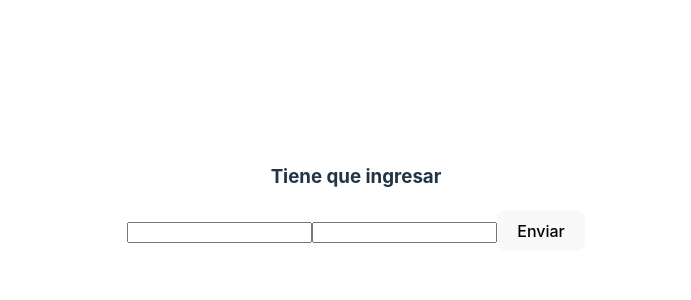
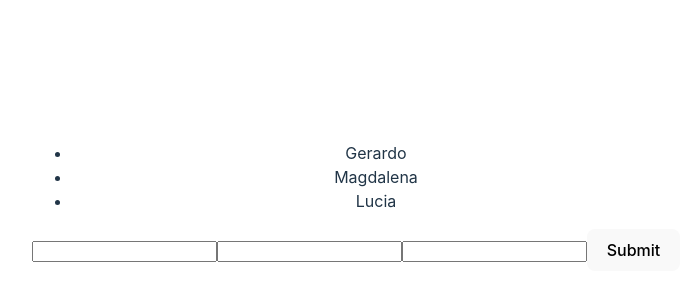
Before and after one commit to juliandevbra/food-project-c7, a React (Vite) app: page / in a window 1280 px wide. Shown: the part 202-502 px from the top of the page, without its empty margins (284-975 px from the left). Built offline with nearby package versions, Linux system fonts and the light colour scheme; no server answers.

Commit message:
Clase 21 - useReducer

```diff
--- a/src/App.jsx
+++ b/src/App.jsx
@@ -1,6 +1,8 @@
 import { useEffect, useState } from 'react'
 import { Route, Routes } from 'react-router-dom'
 import './App.css'
+import Counter from './Clase 21/Counter'
+import UserList from './Clase 21/UserList'
 import Deserts from './Components/Deserts'
 import LoginForm from './Components/LoginForm'
 import Navbar from './Components/Navbar'
@@ -20,7 +22,9 @@
   const {token} = useRecipeStates()
   return (
     <div className="App">
-     {!token ? null : <Navbar/>}
+      {/* <Counter/> */}
+      <UserList/>
+     {/* {!token ? null : <Navbar/>}
       <Routes>
         {!token
         ?
@@ -42,7 +46,7 @@
           </>
         }
 
-      </Routes>
+      </Routes> */}
     </div>
   )
 }
--- /dev/null
+++ b/src/Clase 21/Counter.jsx
@@ -0,0 +1,36 @@
+import React, { useReducer } from 'react'
+
+const initialState = {count: 0}
+
+const reducer = (state, action) => {
+    switch (action.type) {
+        case 'incrementar':
+            return {count: state.count + 1}
+        case 'decrementar':
+            return {count: state.count - 1}
+        case 'reset':
+            return {count: action.payload}
+        case 'random':
+            return {count: action.payload}
+        default:
+            throw new Error
+    }
+}
+
+const Counter = () => {
+
+    const [state, dispatch] = useReducer(reducer, initialState)
+
+  return (
+    <div>
+        <button onClick={()=> dispatch({type: 'decrementar'})}>-</button>
+        <h1>{state.count}</h1>
+        <button onClick={()=> dispatch({type: 'incrementar'})}>+</button>
+        <br />
+        <button onClick={()=> dispatch({type: 'reset', payload: initialState.count})}>Reset</button>
+        <button onClick={()=> dispatch({type: 'random', payload: 42})}>Número 42</button>
+    </div>
+  )
+}
+
+export default Counter
--- /dev/null
+++ b/src/Clase 21/UserList.jsx
@@ -0,0 +1,58 @@
+import React, { useReducer, useState } from 'react'
+
+const initialState = {
+    users: [
+      { id: 1, userName: "Gerardo", email: "gerar@gmail.com" },
+      { id: 2, userName: "Magdalena", email: "Magda@gmail.com" },
+      { id: 3, userName: "Lucia", email: "lu-cia@gmail.com" },
+    ],
+};
+
+const reducer = (state, action) => {
+    switch (action.type) {
+        case 'ADD_USER':
+            return {users: [...state.users, action.payload]}
+        // case 'DELETE_USER'
+        default:
+            throw new Error
+    }
+}
+
+const UserList = () => {
+
+    const [state, dispatch] = useReducer(reducer, initialState)
+    const [newUser, setNewUser] = useState({
+        id: '',
+        userName: "",
+        email: ""
+    })
+
+    const handleChange = (e) => {
+        setNewUser({
+          ...newUser,
+          [e.target.name]: e.target.value
+        })
+    }
+
+    const handleSubmit = (e) => {
+        e.preventDefault()
+        dispatch({type: 'ADD_USER', payload: newUser})
+    }
+
+    return (
+        <div>
+            <ul>
+                {state.users.map(user => <li key={user.id}>{user.userName}</li>)}
+            </ul>
+            <form onSubmit={handleSubmit}>
+                <input type="number" name="id" onChange={handleChange}/>
+                <input type="text" name="userName" onChange={handleChange}/>
+                <input type="text" name="email" onChange={handleChange}/>
+                <button>Submit</button>
+        </form>
+
+        </div>
+    )
+}
+
+export default UserList
--- a/src/Components/Card.jsx
+++ b/src/Components/Card.jsx
@@ -3,11 +3,10 @@
 const Card = ({recipe}) => {
   return (
     <div className='card'>
-        <h4>{recipe.title}</h4>
+        <h4 className='title'>{recipe.title}</h4>
         <img src={recipe.image} alt="" className='card-img'/>
         <button>Ver detalle</button>
     </div>
-
   )
 }
 
```
Also changed, not shown: src/Pages/Recipes.jsx (+4 -4 lines), src/Clase 21/reducer.js (added).
